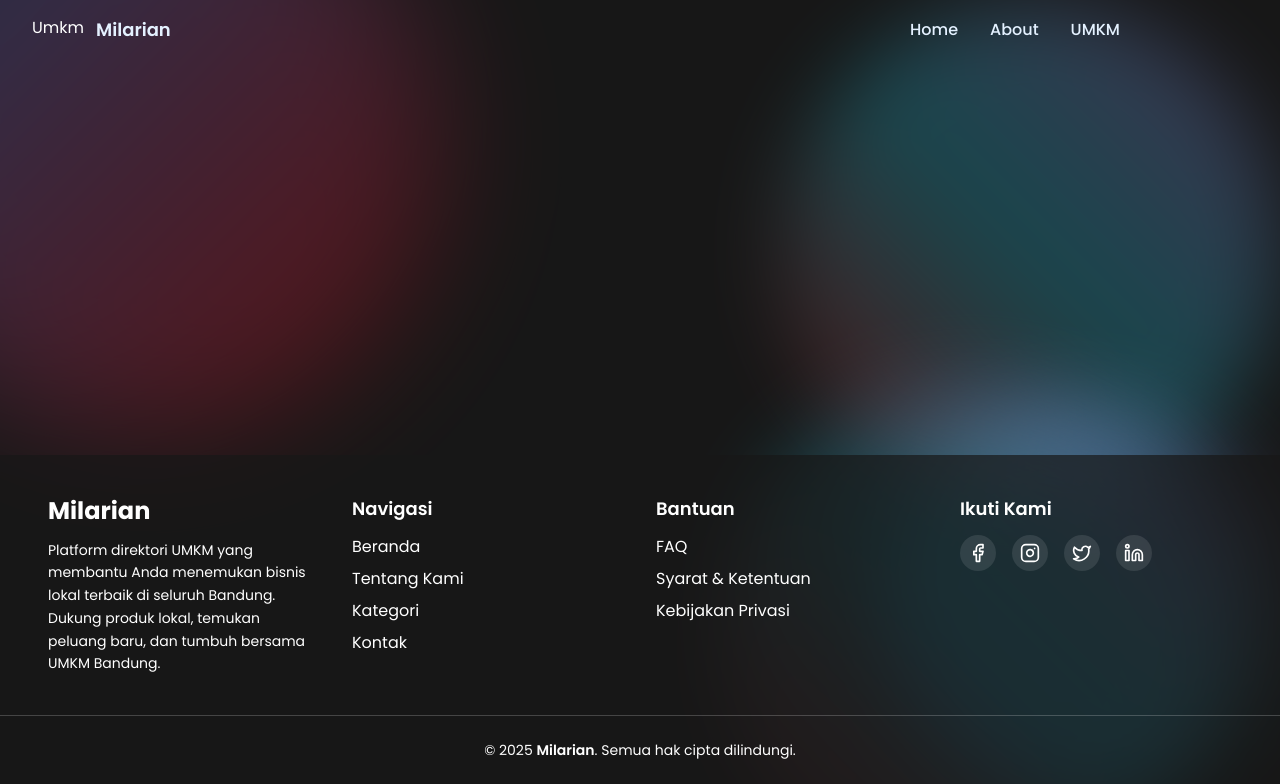
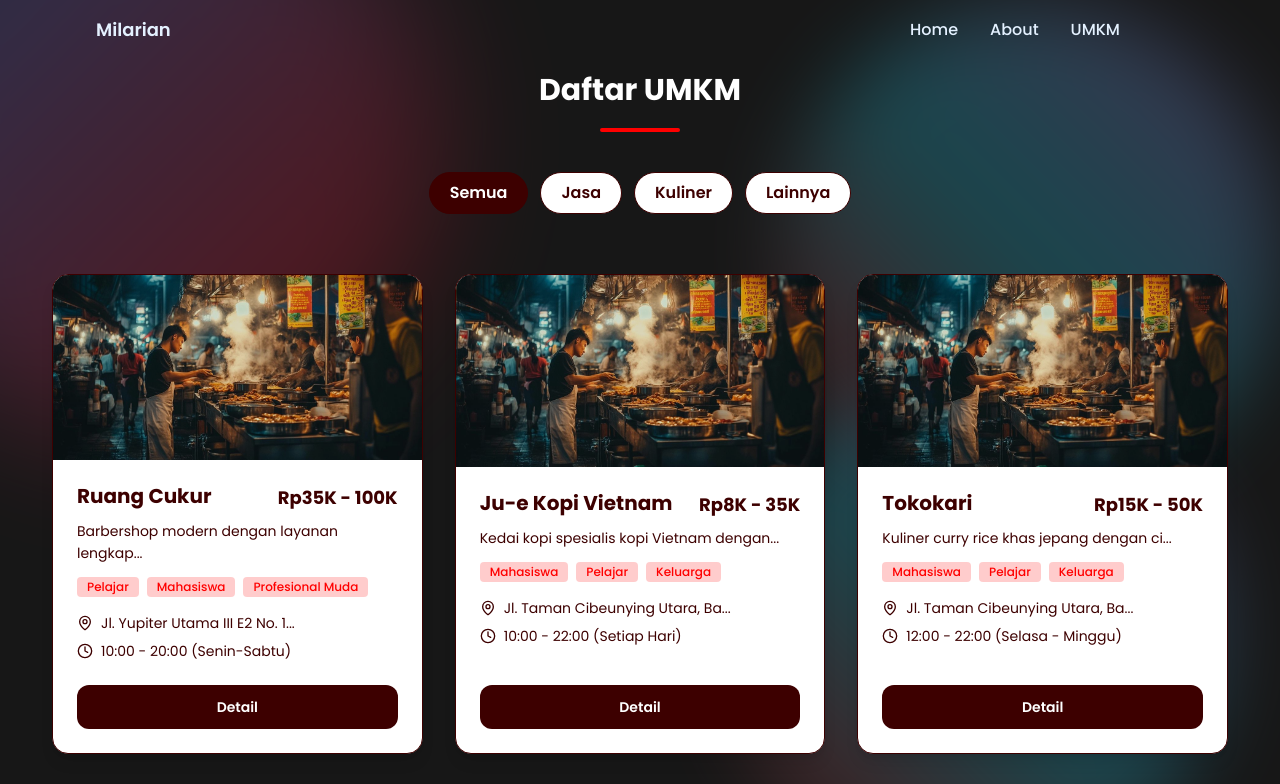
Before and after one commit to kanaee-cloud/milarian-fe, a React (Vite) app: page /umkm in a window 1280 px wide. Shown: the top 784 px of the page. Built offline with nearby package versions, Linux system fonts and the light colour scheme.

Commit message:
feat: umkm page

```diff
--- a/src/components/UmkmCard.jsx
+++ b/src/components/UmkmCard.jsx
@@ -11,14 +11,14 @@ const truncateText = (text, maxLength) => {
 
 export const UmkmCard = ({ umkm }) => {
   return (
-    <div className="w-full max-w-sm h-auto rounded-2xl overflow-hidden shadow-lg bg-white border border-gray-200 hover:scale-105 transition-transform duration-200">
-      <div
-        className="h-48 bg-hero bg-cover bg-center relative"
-      >
+    <div className="w-full max-w-sm h-[480px] flex flex-col justify-between rounded-2xl overflow-hidden shadow-lg bg-white border border-gray-200 hover:scale-105 transition-transform duration-200">
+      <div className="h-48 bg-hero bg-cover bg-center relative">
         <div className="absolute inset-0 bg-black/10"></div>
       </div>
 
-      <div className="p-6">
+      {/* Konten */}
+      <div className="p-6 flex flex-col justify-between flex-1">
+        <div>
           <div className="flex justify-between items-start mb-2">
             <h2 className="text-xl font-bold text-gray-800 leading-tight flex-1">
               {truncateText(umkm.basicInfo.businessName, 30)}
@@ -33,12 +33,12 @@ export const UmkmCard = ({ umkm }) => {
             </div>
           </div>
 
-        <p className="text-gray-600 text-sm mb-4 leading-relaxed">
+          <p className="text-gray-600 text-sm mb-3 leading-relaxed line-clamp-2">
             {truncateText(umkm.basicInfo.shortDescription, 40)}
           </p>
 
-        <div className="flex flex-wrap gap-2 mb-6">
-          {umkm.productsAndServices.targetMarket.map((market, i) => (
+          <div className="flex flex-wrap gap-2 mb-4">
+            {umkm.productsAndServices.targetMarket.slice(0, 3).map((market, i) => (
               <span
                 key={i}
                 className="bg-accent/20 text-accent text-xs font-medium px-2.5 py-0.5 rounded"
@@ -46,21 +46,25 @@ export const UmkmCard = ({ umkm }) => {
                 {market}
               </span>
             ))}
+            {umkm.productsAndServices.targetMarket.length > 3 && (
+              <span className="text-xs text-gray-400">+{umkm.productsAndServices.targetMarket.length - 3} lainnya</span>
+            )}
           </div>
 
-        <div className="flex flex-col item-center gap-2 text-gray-600 text-sm">
+          <div className="flex flex-col gap-2 text-gray-600 text-sm">
             <div className="flex items-center gap-2">
               <MapPin className="w-4 h-4" />
-            <span>{umkm.basicInfo.fullAddress}</span>
+              <span>{truncateText(umkm.basicInfo.fullAddress, 30)}</span>
             </div>
 
-          <div className="flex items-center gap-2 mb-6 ">
+            <div className="flex items-center gap-2">
               <Clock className="w-4 h-4" />
               <span>{umkm.operational.operatingHours}</span>
             </div>
           </div>
+        </div>
 
-        <button className="w-full bg-primary text-white py-3 px-4 rounded-xl font-semibold text-sm">
+        <button className="mt-6 w-full bg-primary text-white py-3 px-4 rounded-xl font-semibold text-sm hover:bg-primary/90 transition">
           Detail
         </button>
       </div>
--- /dev/null
+++ b/src/components/UmkmFIlter.jsx
@@ -0,0 +1,23 @@
+import React from "react";
+
+export const UmkmFilter = ({ selectedCategory, onSelectCategory }) => {
+  const categories = ["Semua", "Jasa", "Kuliner", "Lainnya"];
+
+  return (
+    <div className="flex flex-wrap justify-left gap-3 mb-10">
+      {categories.map((cat) => (
+        <button
+          key={cat}
+          onClick={() => onSelectCategory(cat)}
+          className={`px-5 py-2 rounded-full font-semibold border transition-all duration-200 ${
+            selectedCategory === cat
+              ? "bg-primary text-white border-primary"
+              : "bg-white text-primary border-gray-300 hover:bg-primary/10"
+          }`}
+        >
+          {cat}
+        </button>
+      ))}
+    </div>
+  );
+};
--- a/src/data/data_umkm.js
+++ b/src/data/data_umkm.js
@@ -16,7 +16,7 @@ export const dataUmkm = [
       businessIdentificationNumber: 'Ada / Tidak Ada',
     },
     productsAndServices: {
-      category: 'Jasa Potong Rambut',
+      category: 'Jasa',
       featuredProduct: 'Potong Rambut + Cuci + Styling',
       priceRange: {
         min: 35000,
@@ -61,7 +61,7 @@ export const dataUmkm = [
       businessIdentificationNumber: 'Ada / Tidak Ada',
     },
     productsAndServices: {
-      category: 'Kuliner Makanan',
+      category: 'Kuliner',
       featuredProduct: 'Bakso Urat Spesial + Tetelan',
       priceRange: {
         min: 8000,
@@ -106,7 +106,7 @@ export const dataUmkm = [
       businessIdentificationNumber: 'Ada / Tidak Ada',
     },
     productsAndServices: {
-      category: 'Kuliner Makanan',
+      category: 'Kuliner',
       featuredProduct: 'Curry Rice Spesial + Ayam Katsu',
       priceRange: {
         min: 15000,
@@ -152,7 +152,7 @@ export const dataUmkm = [
       businessIdentificationNumber: 'Ada / Tidak Ada',
     },
     productsAndServices: {
-      category: 'Kuliner Minuman',
+      category: 'Kuliner',
       featuredProduct: 'Smoothies Mangga',
       priceRange: {
         min: 8000,
@@ -196,7 +196,7 @@ export const dataUmkm = [
       businessIdentificationNumber: 'Ada / Tidak Ada',
     },
     productsAndServices: {
-      category: 'Jasa Servis',
+      category: 'Jasa',
       featuredProduct: 'Servis Laptop',
       priceRange: {
         min: 'Tergantung Kebutuhan Pelanggan',
@@ -238,7 +238,7 @@ export const dataUmkm = [
       businessIdentificationNumber: 'Ada / Tidak Ada',
     },
     productsAndServices: {
-      category: 'Jasa Fotocopy',
+      category: 'Jasa',
       featuredProduct: 'Produk ATK + Fotocopy + Penjilidan',
       priceRange: {
         min: 2000,
--- a/src/pages/Home.jsx
+++ b/src/pages/Home.jsx
@@ -3,6 +3,7 @@ import Hero from './home/Hero'
 import Category from './home/Category'
 import Review from './home/Review'
 import UmkmList from './home/UmkmList'
+import Feature from './home/Feature'
 
 const Home = () => {
   return (
@@ -10,6 +11,7 @@ const Home = () => {
       <Hero />
       <Category />
       <UmkmList />
+      <Feature />
       <Review />
     </>
   )
--- a/src/pages/Umkm.jsx
+++ b/src/pages/Umkm.jsx
@@ -1,9 +1,42 @@
-import React from 'react'
+import React, { useState, useMemo } from "react";
+import { useUmkm } from "../hooks/useUmkm";
+import { UmkmCard } from "../components/UmkmCard";
+import { UmkmFilter } from "../components/UmkmFIlter";
+
 
 const Umkm = () => {
+  const { umkmList } = useUmkm();
+  const [selectedCategory, setSelectedCategory] = useState("Semua");
+
+  const filteredUmkm = useMemo(() => {
+    if (selectedCategory === "Semua") return umkmList;
+    return umkmList.filter(
+      (u) => u.productsAndServices.category.toLowerCase() === selectedCategory.toLowerCase()
+    );
+  }, [umkmList, selectedCategory]);
+
   return (
-    <div>Umkm</div>
-  )
-}
+    <section className="min-h-screen flex flex-col justify-center items-center px-5 mb-10 mt-14">
+      <h1 className="text-3xl font-bold text-center mb-5 text-navy">Daftar UMKM</h1>
+      <div className="w-20 h-1 bg-accent mx-auto mb-10 rounded-full"></div>
 
-export default Umkm
+
+      <UmkmFilter
+        selectedCategory={selectedCategory}
+        onSelectCategory={setSelectedCategory}
+      />
+
+      <div className="grid grid-cols-1 mt-5 sm:grid-cols-3 gap-8 place-items-center text-primary">
+        {filteredUmkm.length > 0 ? (
+          filteredUmkm.map((umkm, i) => <UmkmCard key={i} umkm={umkm} />)
+        ) : (
+          <p className="text-gray-500 text-center col-span-full">
+            Tidak ada UMKM dalam kategori ini.
+          </p>
+        )}
+      </div>
+    </section>
+  );
+};
+
+export default Umkm;
--- /dev/null
+++ b/src/pages/home/Feature.jsx
@@ -0,0 +1,26 @@
+import { section } from 'framer-motion/client'
+import { Sparkles } from 'lucide-react'
+import React from 'react'
+
+const Feature = () => {
+    return (
+        <section className='min-h-screen flex flex-col justify-center items-center px-5 text-center bg-lightGray'>
+            <h1 className='font-semibold md:text-2xl mb-4'>Bingung Mau Cari UMKM kayak gimana?</h1>
+            <div className="w-20 h-1 bg-accent mx-auto mb-10 rounded-full"></div>
+            <div className=' bg-gray py-4 px-8 rounded-lg shadow-xl'>
+                <p className='text-xl text-center font-semibold'>
+                    Stop scroll tanpa henti. Cukup deskripsikan apa yang kamu butuhin, dan biarkan Gemini memberikan rekomendasi paling personal buat kamu.
+                </p>
+            </div>
+            <button className='mt-4 py-2 px-4 bg-accent flex items-center gap-x-4 text-dark font-semibold rounded-full hover:bg-gray hover:text-accent transition-all duration-500'>
+
+                <span>
+                    Coba Fitur
+                </span>
+                <Sparkles />
+            </button>
+        </section>
+    )
+}
+
+export default Feature
--- a/src/pages/home/UmkmList.jsx
+++ b/src/pages/home/UmkmList.jsx
@@ -22,7 +22,7 @@ const UmkmList = () => {
           </a>
         </button>
         <div className="grid grid-cols-1 mt-5 sm:grid-cols-3 gap-4 place-items-center text-primary">
-        {umkmList.map((umkm, i) => (
+          {umkmList.slice(0, 3).map((umkm, i) => (
             <UmkmCard key={i} umkm={umkm} />
           ))}
         </div>
```
Lines whose indentation alone changed are shown as unchanged.
